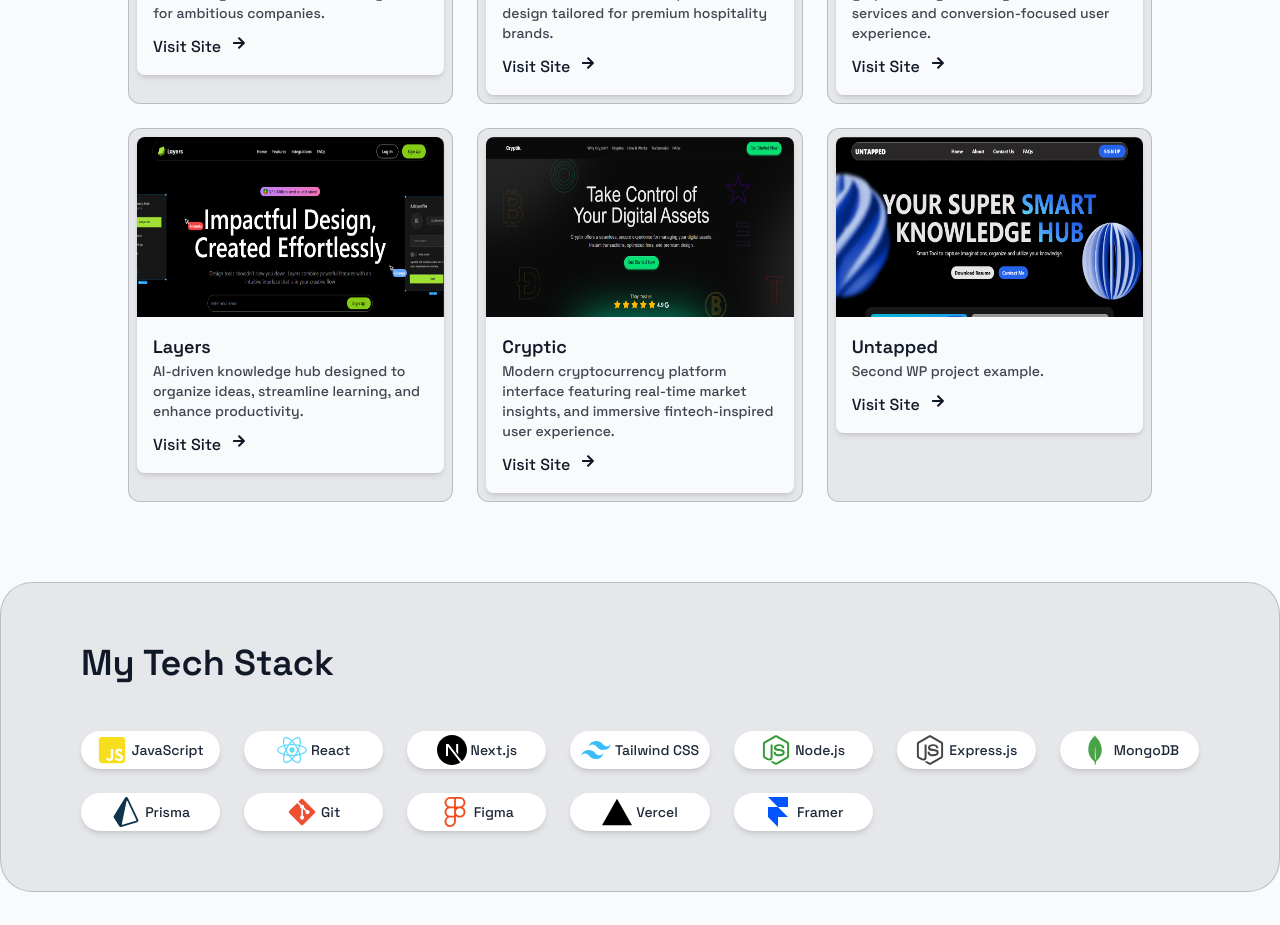
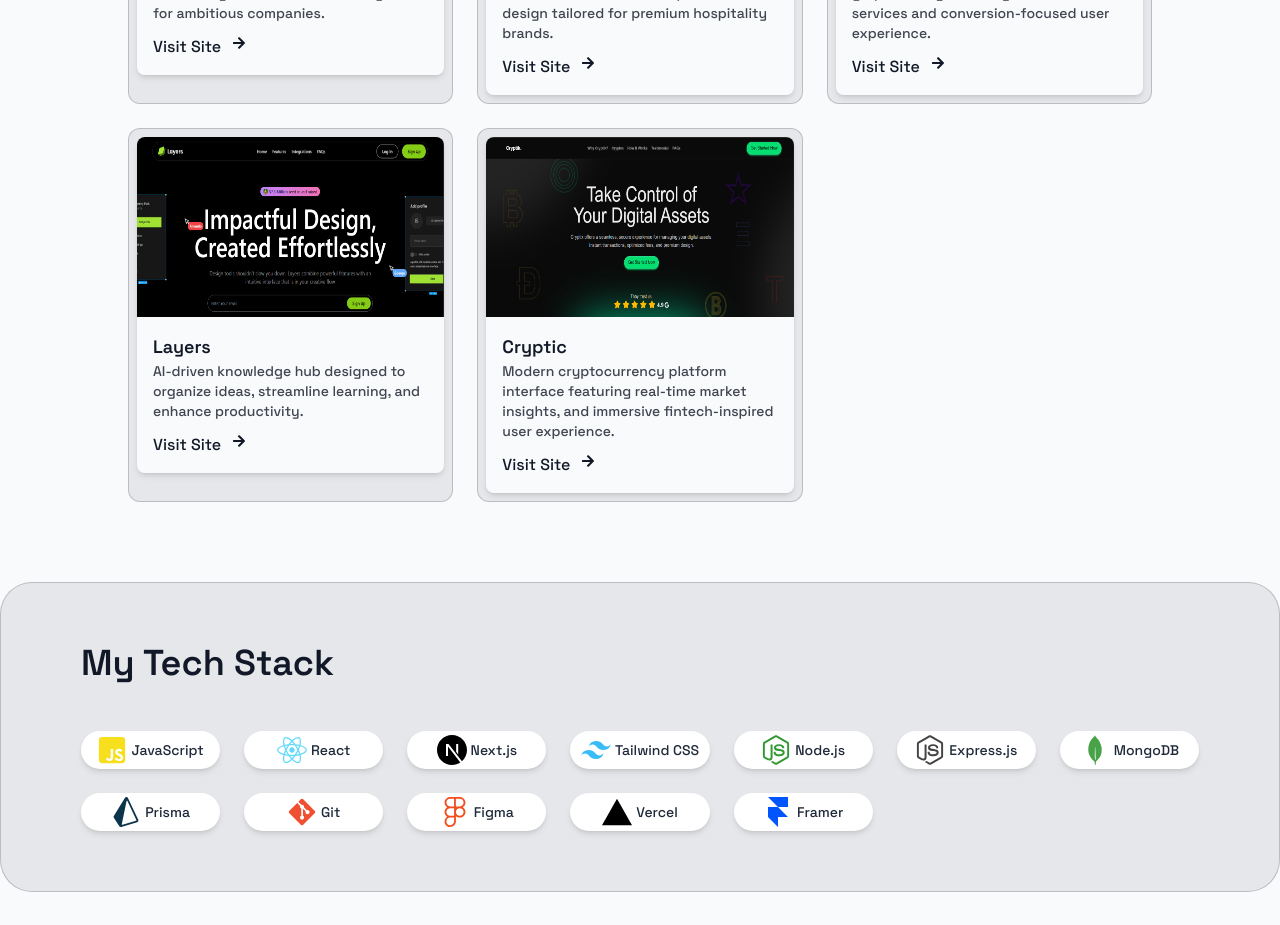
Before and after one commit to Jeremmy0/NPortfolio, a Next.js app: page / in a window 1280 px wide. Shown: the part 2240-3165 px from the top of the page. Built offline with nearby package versions, Linux system fonts and the light colour scheme.

Commit message:
Comment out 'Untapped' project in portfolioTabs
Comment out the 'Untapped' project details in portfolioTabs.

```diff
--- a/src/sections/portfolioTabs.jsx
+++ b/src/sections/portfolioTabs.jsx
@@ -5,14 +5,14 @@
 import Link from "next/link"
 
 const projects = [
-  {
-    id: 3,
-    title: 'Untapped',
-    category: 'Custom',
-    imageUrl: '/images/web3.png',
-    description: 'Second WP project example.',
-    link: 'https://example.com/wp2',
-  },
+  // {
+  //   id: 3,
+  //   title: 'Untapped',
+  //   category: 'Custom',
+  //   imageUrl: '/images/web3.png',
+  //   description: 'Second WP project example.',
+  //   link: 'https://example.com/wp2',
+  // },
   {
     id: 1,
     title: 'Cryptic',
```
